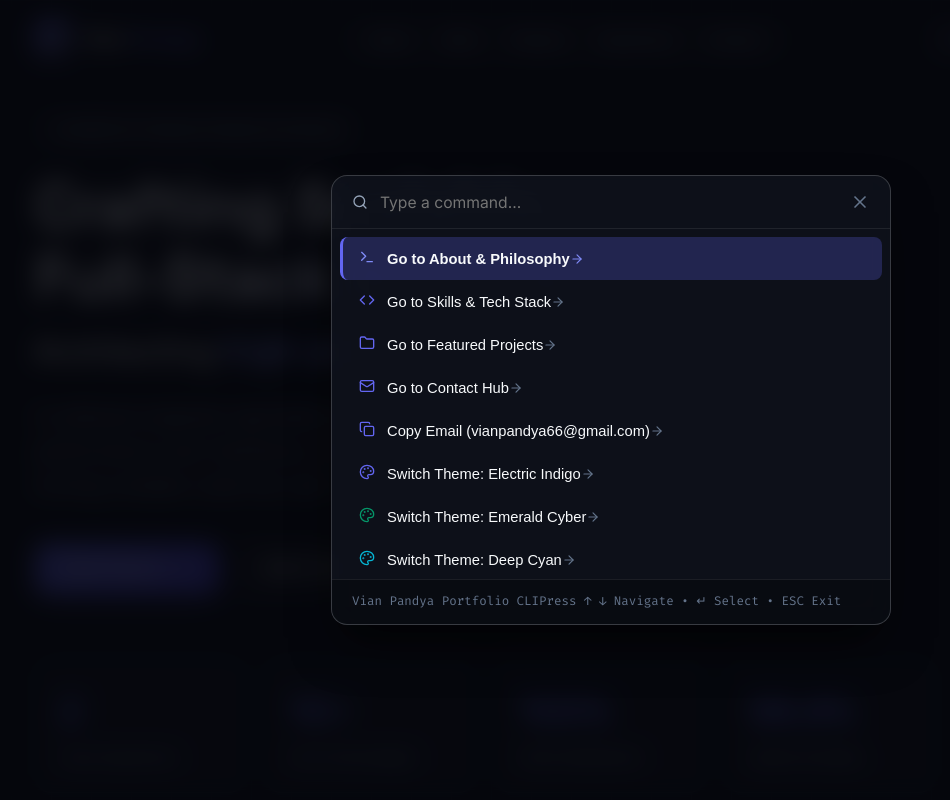
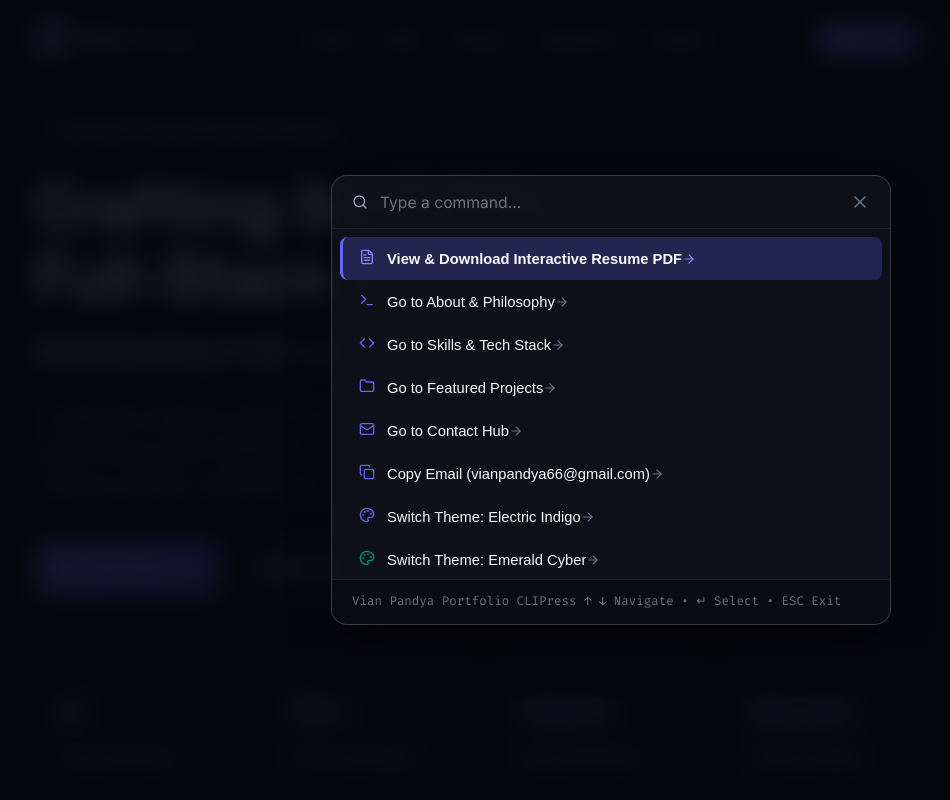
Before and after one commit to vianpandya/Portfolio, a React (Vite) app: page / in a window 1280 px wide. Both pictures are taken after a click on the button "Open Command Palette CLI (Ctrl + K)". Shown: the top 800 px of the page, without its empty margins (29-979 px from the left). Built offline with nearby package versions, Linux system fonts and the light colour scheme.

Commit message:
feat: initialize portfolio project with core UI components, design system, and global styles

```diff
--- a/src/components/CommandPalette.jsx
+++ b/src/components/CommandPalette.jsx
@@ -9,10 +9,11 @@ import {
   Mail,
   Palette,
   Copy,
-  ArrowRight
+  ArrowRight,
+  FileText
 } from 'lucide-react';
 
-export default function CommandPalette({ isOpen, onClose, onCopyEmail, copiedEmail, setTheme }) {
+export default function CommandPalette({ isOpen, onClose, onCopyEmail, copiedEmail, setTheme, onOpenResume }) {
   const [query, setQuery] = useState('');
   const [selectedIndex, setSelectedIndex] = useState(0);
   const listRef = useRef(null);
@@ -27,6 +28,7 @@ export default function CommandPalette({ isOpen, onClose, onCopyEmail, copiedEma
   };
 
   const actions = [
+    { id: 'resume', label: 'View & Download Interactive Resume PDF', icon: <FileText size={16} color="var(--accent-light)" />, action: () => { onOpenResume(); onClose(); } },
     { id: 'about', label: 'Go to About & Philosophy', icon: <Terminal size={16} />, action: () => handleScrollTo('about') },
     { id: 'skills', label: 'Go to Skills & Tech Stack', icon: <Code size={16} />, action: () => handleScrollTo('skills') },
     { id: 'projects', label: 'Go to Featured Projects', icon: <Folder size={16} />, action: () => handleScrollTo('projects') },
--- a/src/components/Footer.jsx
+++ b/src/components/Footer.jsx
@@ -1,8 +1,8 @@
 import React from 'react';
 import { personalInfo } from '../data/portfolioData';
-import { ArrowUp, Code, Heart } from 'lucide-react';
+import { ArrowUp, Code, Heart, FileText } from 'lucide-react';
 
-export default function Footer() {
+export default function Footer({ onOpenResume }) {
   const scrollToTop = () => {
     window.scrollTo({ top: 0, behavior: 'smooth' });
   };
@@ -38,6 +38,18 @@ export default function Footer() {
 
           {/* Right Actions */}
           <div style={{ display: 'flex', alignItems: 'center', gap: '1rem' }}>
+            {onOpenResume && (
+              <button
+                onClick={onOpenResume}
+                className="badge"
+                style={{ cursor: 'pointer', padding: '0.5rem 0.85rem', gap: '0.4rem', color: 'var(--accent-light)', borderColor: 'var(--border-bright)' }}
+                title="View & Download Resume PDF"
+              >
+                <FileText size={14} />
+                <span>Resume PDF</span>
+              </button>
+            )}
+
             <span style={{ fontSize: '0.8rem', color: 'var(--text-dim)', fontFamily: 'var(--font-mono)' }}>
               IST (UTC+5:30)
             </span>
--- a/src/components/Hero.jsx
+++ b/src/components/Hero.jsx
@@ -1,8 +1,8 @@
 import React, { useState, useEffect } from 'react';
 import { personalInfo } from '../data/portfolioData';
-import { ArrowRight, Copy, Check, Download } from 'lucide-react';
+import { ArrowRight, Copy, Check, Download, FileText } from 'lucide-react';
 
-export default function Hero({ onCopyEmail, copiedEmail }) {
+export default function Hero({ onCopyEmail, copiedEmail, onOpenResume }) {
   // Typewriter effect state
   const phrases = [
     'premium web applications.',
@@ -149,17 +149,15 @@ export default function Hero({ onCopyEmail, copiedEmail }) {
               Get In Touch
             </a>
 
-            <a
-              href="/vian-pandya_resume.pdf"
-              download="vian-pandya_resume.pdf"
-              target="_blank"
-              rel="noopener noreferrer"
+            <button
+              onClick={onOpenResume}
               className="btn-secondary"
               id="download-cv-btn"
+              title="Open Interactive Resume & Download PDF"
             >
-              <Download size={18} />
-              <span>Resume</span>
-            </a>
+              <FileText size={18} color="var(--accent-light)" />
+              <span>Resume PDF</span>
+            </button>
 
             <button
               onClick={() => onCopyEmail(personalInfo.email)}
--- a/src/components/Navbar.jsx
+++ b/src/components/Navbar.jsx
@@ -9,10 +9,11 @@ import {
   Menu,
   X,
   Palette,
-  Search
+  Search,
+  FileText
 } from 'lucide-react';
 
-export default function Navbar({ activeTheme, setTheme, onOpenPalette }) {
+export default function Navbar({ activeTheme, setTheme, onOpenPalette, onOpenResume }) {
   const [scrolled, setScrolled] = useState(false);
   const [mobileMenuOpen, setMobileMenuOpen] = useState(false);
 
@@ -137,8 +138,27 @@ export default function Navbar({ activeTheme, setTheme, onOpenPalette }) {
           ))}
         </div>
 
-        {/* Actions (Command Palette, Theme Picker & Mobile Menu) */}
+        {/* Actions (Resume PDF, Command Palette, Theme Picker & Mobile Menu) */}
         <div style={{ display: 'flex', alignItems: 'center', gap: '0.75rem' }}>
+
+          {/* Resume Modal Trigger Button (Desktop & Mobile) */}
+          <button
+            onClick={onOpenResume}
+            className="btn-primary"
+            style={{
+              display: 'inline-flex',
+              alignItems: 'center',
+              gap: '0.45rem',
+              padding: '0.45rem 0.95rem',
+              fontSize: '0.82rem',
+              borderRadius: '0.6rem',
+              cursor: 'pointer'
+            }}
+            title="View & Download Interactive Resume PDF"
+          >
+            <FileText size={15} />
+            <span style={{ fontWeight: 600 }}>Resume</span>
+          </button>
 
           {/* Command Palette Info & Trigger Button (Desktop Only) */}
           <button
@@ -248,6 +268,20 @@ export default function Navbar({ activeTheme, setTheme, onOpenPalette }) {
               {link.name}
             </a>
           ))}
+          <button
+            onClick={() => {
+              setMobileMenuOpen(false);
+              onOpenResume();
+            }}
+            className="btn-primary"
+            style={{
+              width: '100%',
+              justifyContent: 'center',
+              marginTop: '0.5rem'
+            }}
+          >
+            <FileText size={18} /> View Resume PDF
+          </button>
         </div>
       )}
 
--- a/src/components/Projects.jsx
+++ b/src/components/Projects.jsx
@@ -15,12 +15,97 @@ import {
   ArrowUpRight
 } from 'lucide-react';
 
+function ImageWithPreload({ src, alt, className, style }) {
+  const [isLoaded, setIsLoaded] = useState(false);
+  const [hasError, setHasError] = useState(false);
+
+  useEffect(() => {
+    if (!src) return;
+    const img = new Image();
+    img.src = src;
+    if (img.complete) {
+      setIsLoaded(true);
+    }
+  }, [src]);
+
+  return (
+    <div style={{ position: 'relative', width: '100%', height: '100%', overflow: 'hidden', background: '#090d16' }}>
+      {!isLoaded && !hasError && (
+        <div
+          className="skeleton-loader"
+          style={{
+            position: 'absolute',
+            inset: 0,
+            zIndex: 1,
+            display: 'flex',
+            alignItems: 'center',
+            justify: 'center'
+          }}
+        >
+          <div style={{ color: 'var(--text-dim)', fontSize: '0.75rem', display: 'flex', alignItems: 'center', gap: '0.4rem', fontFamily: 'var(--font-mono)' }}>
+            <span className="pulse-dot" /> Loading preview...
+          </div>
+        </div>
+      )}
+
+      {hasError ? (
+        <div
+          style={{
+            width: '100%',
+            height: '100%',
+            display: 'flex',
+            flexDirection: 'column',
+            alignItems: 'center',
+            justify: 'center',
+            background: 'linear-gradient(135deg, #0f172a 0%, #1e293b 100%)',
+            color: 'var(--accent-light)',
+            padding: '1rem',
+            textAlign: 'center'
+          }}
+        >
+          <Code size={28} style={{ marginBottom: '0.4rem', opacity: 0.8 }} />
+          <span style={{ fontSize: '0.82rem', fontWeight: 600, color: 'var(--text-main)' }}>{alt}</span>
+        </div>
+      ) : (
+        <img
+          src={src}
+          alt={alt}
+          className={className}
+          decoding="async"
+          onLoad={() => setIsLoaded(true)}
+          onError={() => setHasError(true)}
+          style={{
+            ...style,
+            opacity: isLoaded ? 1 : 0,
+            filter: isLoaded ? 'blur(0px) scale(1)' : 'blur(10px) scale(1.08)',
+            transform: isLoaded ? 'scale(1)' : 'scale(1.08)',
+            transition: 'opacity 0.5s cubic-bezier(0.16, 1, 0.3, 1), filter 0.6s cubic-bezier(0.16, 1, 0.3, 1), transform 0.6s cubic-bezier(0.16, 1, 0.3, 1)',
+            width: '100%',
+            height: '100%',
+            objectFit: 'cover'
+          }}
+        />
+      )}
+    </div>
+  );
+}
+
 export default function Projects() {
   const [activeTab, setActiveTab] = useState('All');
   const [selectedProject, setSelectedProject] = useState(null);
   const [showAll, setShowAll] = useState(false);
 
   const tabs = ['All', 'Frontend', 'Full-Stack'];
+
+  // Eagerly preload all project images in background as soon as component mounts
+  useEffect(() => {
+    projectsData.forEach((project) => {
+      if (project.image) {
+        const img = new Image();
+        img.src = project.image;
+      }
+    });
+  }, []);
 
   useEffect(() => {
     const handleKeyDown = (e) => {
@@ -112,11 +197,10 @@ export default function Projects() {
             >
               {/* Top Website Image Preview Area */}
               <div className="project-image-wrapper">
-                <img
+                <ImageWithPreload
                   src={project.image}
                   alt={project.title}
                   className="project-card-image"
-                  loading="lazy"
                 />
                 <div className="project-image-overlay">
                   <div className="project-hover-circle" title="View Project Details">
@@ -124,6 +208,7 @@ export default function Projects() {
                   </div>
                 </div>
               </div>
+
 
               {/* Bottom Card Content Box */}
               <div style={{ padding: '1.65rem', display: 'flex', flexDirection: 'column', flex: 1, justifyContent: 'space-between' }}>
--- a/src/index.css
+++ b/src/index.css
@@ -142,6 +142,41 @@ body {
     box-shadow: 0 0 30px var(--accent-glow), 0 0 12px var(--accent-primary);
   }
 }
+
+@keyframes shimmer {
+  0% {
+    background-position: -200% 0;
+  }
+  100% {
+    background-position: 200% 0;
+  }
+}
+
+@keyframes pulseScale {
+  0%, 100% {
+    transform: scale(1);
+    opacity: 0.85;
+  }
+  50% {
+    transform: scale(1.04);
+    opacity: 1;
+  }
+}
+
+.skeleton-loader {
+  background: linear-gradient(
+    90deg,
+    rgba(14, 18, 28, 0.95) 0%,
+    rgba(30, 41, 65, 0.85) 30%,
+    rgba(99, 102, 241, 0.2) 50%,
+    rgba(30, 41, 65, 0.85) 70%,
+    rgba(14, 18, 28, 0.95) 100%
+  );
+  background-size: 200% 100%;
+  animation: shimmer 1.8s infinite cubic-bezier(0.4, 0, 0.6, 1);
+}
+
+
 
 .animate-fade-in-up {
   animation: fadeInUp 0.65s cubic-bezier(0.16, 1, 0.3, 1) forwards;
```
